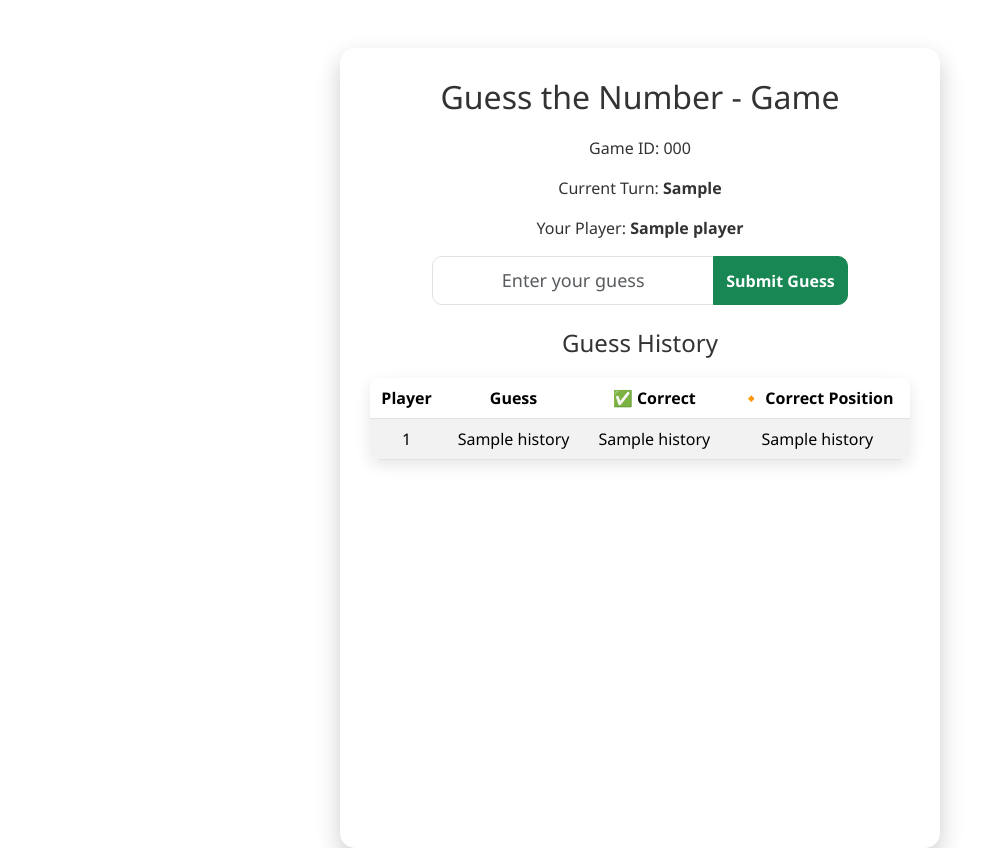
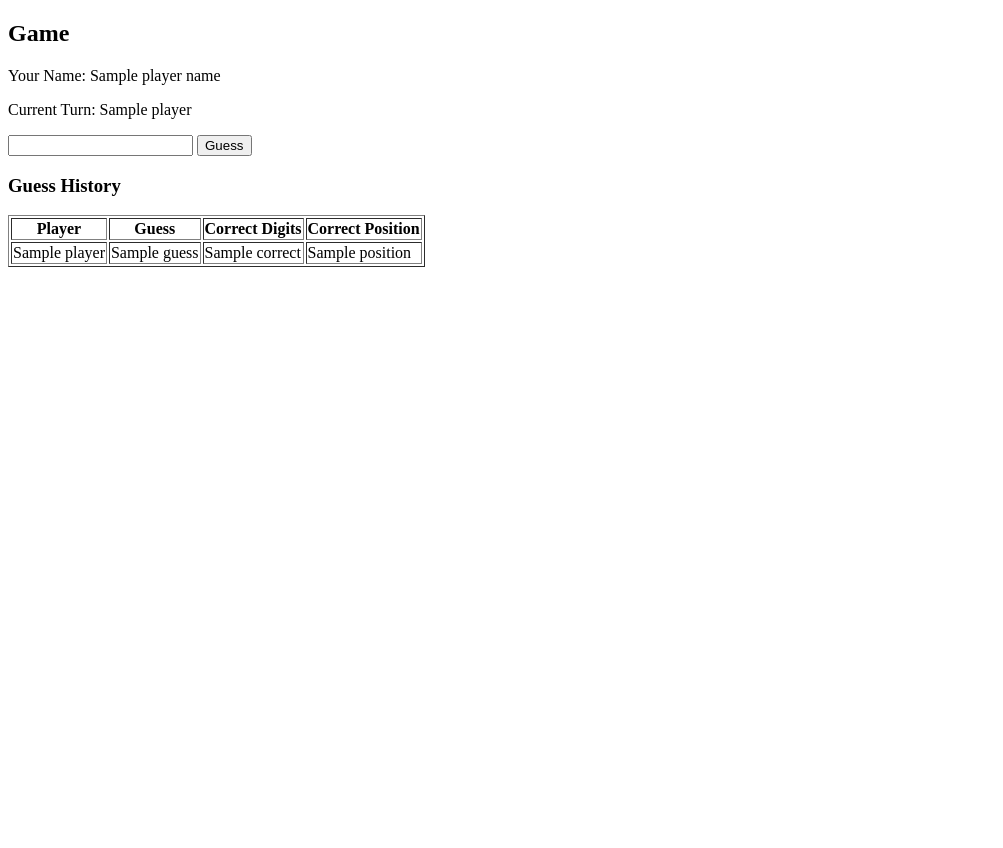
Before and after one commit to Devaksh08/guess-the-number, a Flask app: template templates/game.html in a window 1280 px wide. Shown: the whole page, without its empty margins (0-1003 px from the left). After the commit the page ends 267 px from the top, so only its background shows below. Run offline with Flask 3, Linux system fonts and the light colour scheme; the template is opened without the code that fills it: most values are stand-ins (such as "Sample title", 1, 10 or a date in 2020).

Commit message:
Refactor game.html for improved layout and clarity

```diff
--- a/templates/game.html
+++ b/templates/game.html
@@ -1,47 +1,36 @@
 <!DOCTYPE html>
 <html>
 <head>
-    <title>Guess the Number - Game</title>
-    <link href="https://cdn.jsdelivr.net/npm/bootstrap@5.3.2/dist/css/bootstrap.min.css" rel="stylesheet">
-    <link rel="stylesheet" href="{{ url_for('static', filename='style.css') }}">
+    <title>Game</title>
 </head>
-<body class="container mt-5">
-    <h2 class="text-center">Guess the Number - Game</h2>
-    <p>Game ID: {{ game_code }}</p>
-    <p>Current Turn: <strong>{{ turn_player }}</strong></p>
-    <p>Your Player: <strong>{{ player }}</strong></p>
+<body>
+    <h2>Game</h2>
+    <p>Your Name: {{ player_name }}</p>
+    <p>Current Turn: {{ game.players[game.turn].name }}</p>
 
-    {% if message %}
-    <div class="alert alert-warning">{{ message }}</div>
-    {% endif %}
-
-    <form method="POST" class="mb-4">
-        <div class="input-group">
-            <input type="text" class="form-control" name="guess" placeholder="Enter your guess" required>
-            <button type="submit" class="btn btn-success">Submit Guess</button>
-        </div>
+    <form method="POST">
+        <input type="text" name="guess" maxlength="4" required>
+        <button>Guess</button>
     </form>
 
-    <h4>Guess History</h4>
-    <table class="table table-striped">
-        <thead>
+    <h3>Guess History</h3>
+    <table border="1">
         <tr>
             <th>Player</th>
             <th>Guess</th>
-                <th>✅ Correct</th>
-                <th>🔸 Correct Position</th>
+            <th>Correct Digits</th>
+            <th>Correct Position</th>
         </tr>
-        </thead>
-        <tbody>
-            {% for h in history %}
+        {% for g in game.guesses %}
         <tr>
-                <td>{{ h[0] }}</td>
-                <td>{{ h[1] }}</td>
-                <td>{{ h[2] }}</td>
-                <td>{{ h[3] }}</td>
+            <td>{{ g.player }}</td>
+            <td>{{ g.guess }}</td>
+            <td>{{ g.correct }}</td>
+            <td>{{ g.position }}</td>
         </tr>
         {% endfor %}
-        </tbody>
     </table>
+
+    <meta http-equiv="refresh" content="2">
 </body>
 </html>
```
Lines whose indentation alone changed are shown as unchanged.
